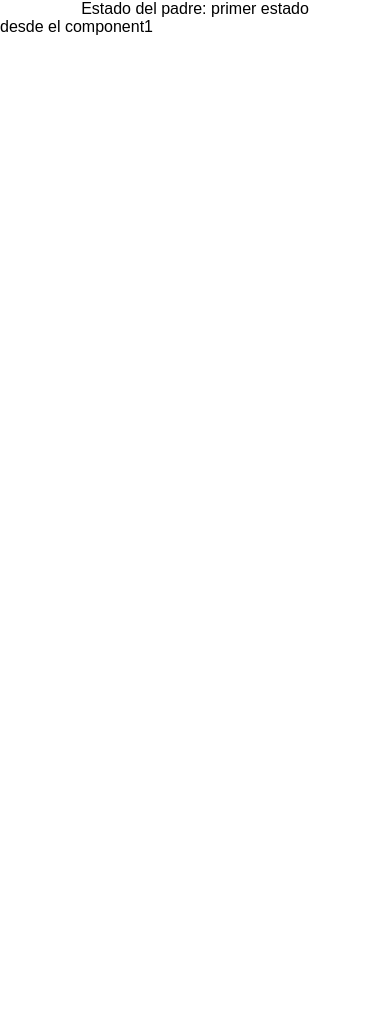
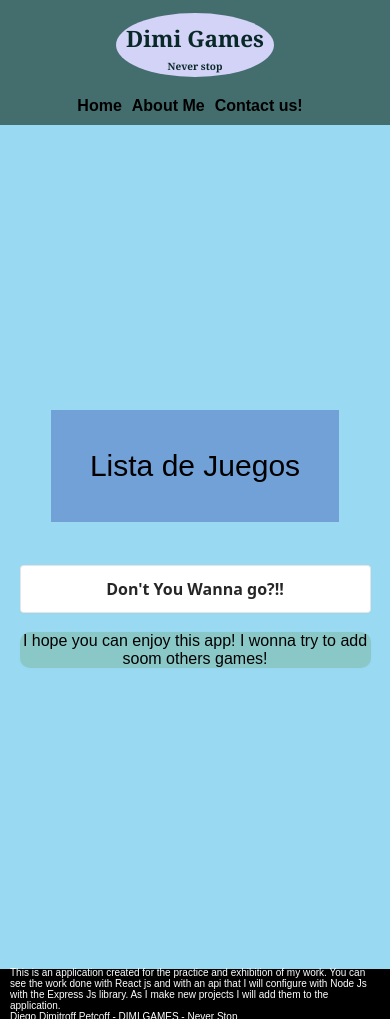
Before and after one commit to DiegoDimitroffPetcoff/react1, a React (Create React App) app in the folder my-app/: page / in a window 390 px wide. Before the commit the page ends 844 px from the top, so only its background shows below. Built offline with nearby package versions, Linux system fonts and the light colour scheme.

Commit message:
Fix css & add footer

```diff
--- a/my-app/src/App.css
+++ b/my-app/src/App.css
@@ -1,6 +1,7 @@
 body {
   font-family: sans-serif;
   margin: 0;
+
 }
 
 a {
@@ -87,6 +88,17 @@ section div {
   border-radius: 3px;
 }
 
+footer {
+  color: white;
+  display: flex;
+  height: 40px;
+  background-color: rgb(0, 0, 0);
+  justify-content: space-between;
+  align-items: center;
+  padding: 10px;
+  font-size: 13px;
+}
+
 p {
   display: flex;
   flex-direction: column;
@@ -99,7 +111,7 @@ p {
 }
 
 #title {
-  height: 20%;
+
   text-justify: kashida;
   font-family: 'Gill Sans', 'Gill Sans MT', Calibri, 'Trebuchet MS', sans-serif;
   font-size: 400%;
@@ -251,6 +263,11 @@ p {
 
   }
 
+  footer{
+    height: 30px;
+    font-size: 10px;
+  }
+
   .logo {
     margin-top: 2px;
     animation-name: logoAnimation;
@@ -269,13 +286,18 @@ p {
   }
 
   nav {
-    padding: 10px 0px;
+    padding-top: 20px;
   }
 
   #title {
 
     font-size: 200%;
 
+  }
+  .backTitle{
+    background-color: rgb(0 0 0 / 10%);
+    border-radius: 100%;
+    padding-bottom: 30px;
   }
 
 
@@ -297,18 +319,18 @@ p {
     padding: 10%;
     margin-bottom: 40px;
     animation-name: GamesList;
-    animation-duration: 2s;
+    animation-duration: 1s;
   }
 
   @keyframes GamesList {
     0% {
-      padding: 30%;
+      padding: 20%;
       background-color: rgb(240, 255, 244);
 
     }
 
     25% {
-      padding: 20%;
+      padding: 10%;
       background-color: rgb(240, 244, 255);
       font-family: 'Lucida Sans', 'Lucida Sans Regular', 'Lucida Grande', 'Lucida Sans Unicode', Geneva, Verdana, sans-serif;
     }
@@ -332,11 +354,9 @@ p {
     0% {
       background-color: rgb(95, 225, 225);
       transform: scale(1.2);
-      font-size: 400%;
     }
 
     50% {
-
       background-color: rgb(118, 202, 210);
       transform: scale(1.5);
       font-size: 100%;
@@ -344,8 +364,8 @@ p {
 
     80% {
       background-color: aquamarine;
-      transform: scale(2);
-      font-size: 400%;
+      transform: scale(1);
+
     }
 
   }
--- a/my-app/src/App.js
+++ b/my-app/src/App.js
@@ -1,11 +1,14 @@
 import "./App.css";
-import { ComponentWithContext } from "./components/prueba";
-
+import { MenuGame } from "./components/menuGames";
+import { Header } from "./components/pure/header";
+import { Footer } from "./components/pure/footer";
 
 function App() {
   return (
     <div>
-<ComponentWithContext></ComponentWithContext>
+      <Header></Header>
+      <MenuGame></MenuGame>
+      <Footer></Footer>
     </div>
   );
 }
--- a/my-app/src/components/excuse.jsx
+++ b/my-app/src/components/excuse.jsx
@@ -34,7 +34,7 @@ export function ExcuseGame() {
 
     return (
         <div class="mean">
-            <section id="title">Dont you wanna go?</section>
+            <section id="title" class="backTitle">Dont you wanna go?</section>
             <section>
                 <div>
                     <h1><button class="button-6" onClick={partyExcuse}>Party</button></h1>
--- /dev/null
+++ b/my-app/src/components/pure/footer.jsx
@@ -0,0 +1,14 @@
+import React from "react";
+
+export function Footer() {
+  return (
+    <div>
+      {" "}
+      <footer>
+      This is an application created for the practice and exhibition of my work.
+      You can see the work done with React js and with an api that I will configure with Node Js with the Express Js library.
+      As I make new projects I will add them to the application. <br></br>Diego Dimitroff Petcoff - DIMI GAMES - Never Stop
+      </footer>
+    </div>
+  );
+}
```
